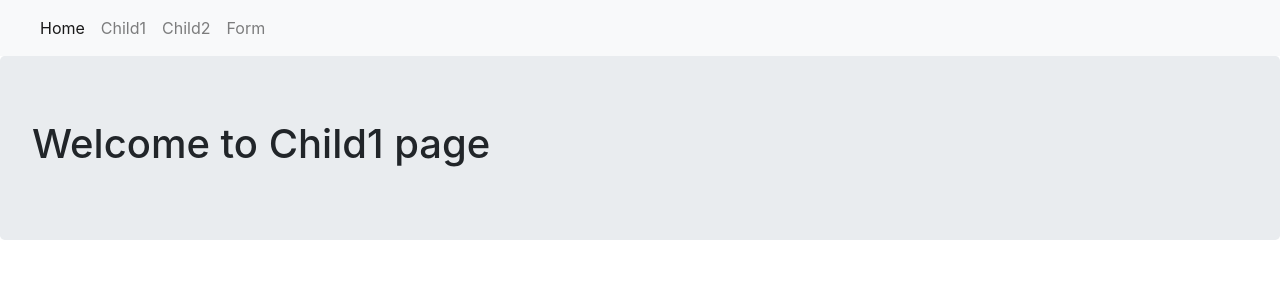
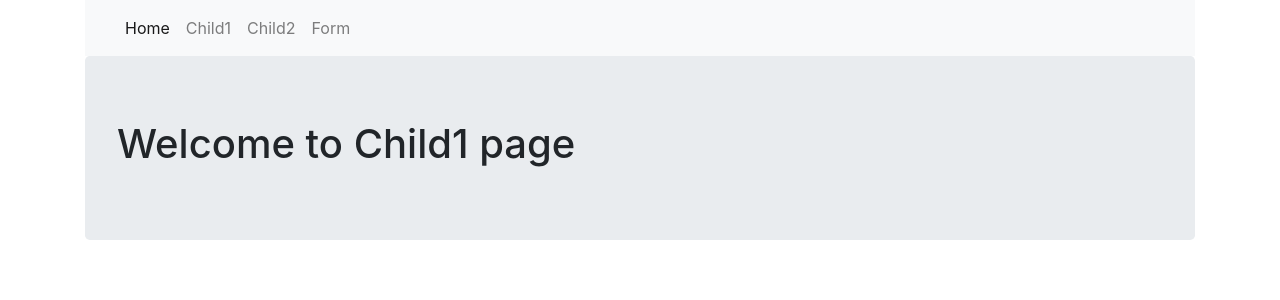
Before and after one commit to arabindamahato/Multiple_Inheritance, a Django app: page /child1/ in a window 1280 px wide. Shown: the top 300 px of the page. Run offline with Django 3.2, Linux system fonts and the light colour scheme; some libraries are stand-ins or nearby versions.

Commit message:
used only container class on each page

```diff
--- a/templates/base.html
+++ b/templates/base.html
@@ -16,7 +16,8 @@
 
 </head>
 <body>
-    <nav class="navbar navbar-expand-lg navbar-light bg-light">
+    <div class="container">
+      <nav class="navbar navbar-expand-lg navbar-light bg-light">
         <a class="navbar-brand" href="#"></a>
         <button class="navbar-toggler" type="button" data-toggle="collapse" data-target="#navbarNavAltMarkup" aria-controls="navbarNavAltMarkup" aria-expanded="false" aria-label="Toggle navigation">
           <span class="navbar-toggler-icon"></span>
@@ -30,13 +31,16 @@
           </div>
         </div>
       </nav>
+    </div>
 
 
       {% block body_block %}
 
-      <div class="jumbotron">
-          <h1>Welcome to Base page</h1>
-      </div>
+         <div class="container">
+          <div class="jumbotron">
+            <h1>Welcome to Home Page</h1>
+        </div>
+         </div>
 
       {% endblock body_block %}
 
--- a/templates/child1.html
+++ b/templates/child1.html
@@ -6,8 +6,11 @@
 
 {% block body_block %}
 
-<div class="jumbotron">
-    <h1>Welcome to Child1 page</h1>
+<div class="container">
+    <div class="jumbotron">
+        <h1>Welcome to Child1 page</h1>
+    </div>
+
 </div>
 
 {% endblock body_block %}
--- a/templates/child2.html
+++ b/templates/child2.html
@@ -7,8 +7,10 @@
 
 {% block body_block %}
 
-<div class="jumbotron">
-    <h1>Welcome to Child2 page</h1>
+<div class="container">
+    <div class="jumbotron">
+        <h1>Welcome to Child2 page</h1>
+    </div>
 </div>
 
 {% endblock body_block %}
--- a/templates/form.html
+++ b/templates/form.html
@@ -1,6 +1,7 @@
 {% extends "base.html" %}
 
 {% block body_block %}
+  <div class="container">
     <h1 class="jumbotron">
       Welcome to Form Page
     </h1>
@@ -14,4 +15,5 @@
         </label>
       </form>
     </div>
+  </div>
 {% endblock body_block %}
```
Lines whose indentation alone changed are shown as unchanged.
